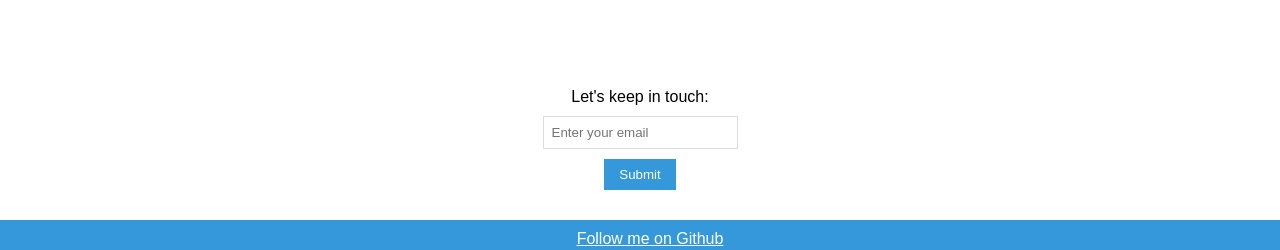
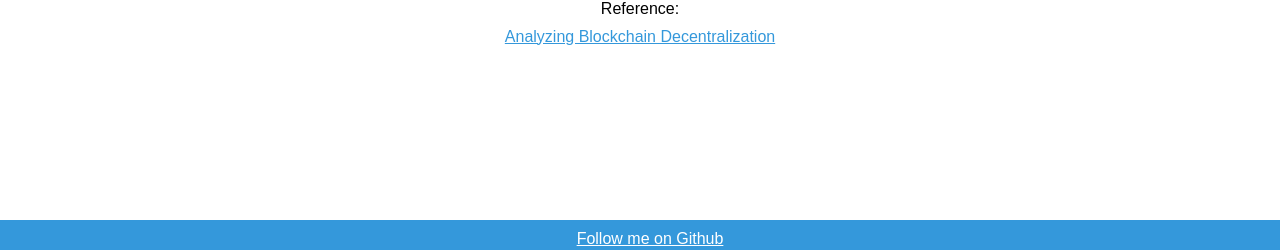
Before and after one commit to charanreddy24/Pos_blockchain, a React (Create React App) app: page / in a window 1280 px wide. Shown: the part 542-792 px from the top of the page. Built offline with nearby package versions, Linux system fonts and the light colour scheme; no server answers.

Commit message:
Removed all of the commented portion and updated the useEffect array with fetchData

```diff
--- a/src/App.js
+++ b/src/App.js
@@ -5,15 +5,8 @@ import "./App.css";
 
 const App = () => {
   const [tableData, setTableData] = useState([]);
-  const [email, setEmail] = useState("");
   const [selectedDate, setSelectedDate] = useState(getYesterdayDate());
-  useEffect(() => {
-    fetchData();
-  }, [selectedDate]);
 
-  // const refreshPage = () => {
-  //   window.location.reload();
-  // };
   const fetchData = () => {
     if (!selectedDate) {
       console.error("Please select a date.");
@@ -33,6 +26,10 @@ const App = () => {
         )
       );
   };
+
+  useEffect(() => {
+    fetchData();
+  }, [selectedDate, fetchData]);
 
   const handleDateChange = (e) => {
     const inputDate = new Date(e.target.value);
@@ -55,15 +52,6 @@ const App = () => {
 
     return day + month + year;
   }
-
-  const handleEmailChange = (e) => {
-    setEmail(e.target.value);
-  };
-
-  const handleSubmit = () => {
-    console.log("Email submitted:", email);
-    // email logic to be done. get clarity from shashank
-  };
 
   return (
     <div className="app-container">
@@ -125,8 +113,6 @@ const App = () => {
             onChange={handleDateChange}
           />
         </div>
-
-        {/* <button onClick={refreshPage}>Refresh</button> */}
       </div>
       <div className="pdf-label centered-content">
         <label>Reference:</label>
@@ -138,17 +124,6 @@ const App = () => {
         >
           Analyzing Blockchain Decentralization
         </a>
-      </div>
-
-      <div className="email-section centered-content">
-        <label>Let's keep in touch:</label>
-        <input
-          type="email"
-          placeholder="Enter your email"
-          value={email}
-          onChange={handleEmailChange}
-        />
-        <button onClick={handleSubmit}>Submit</button>
       </div>
 
       <footer className="footer">
```
